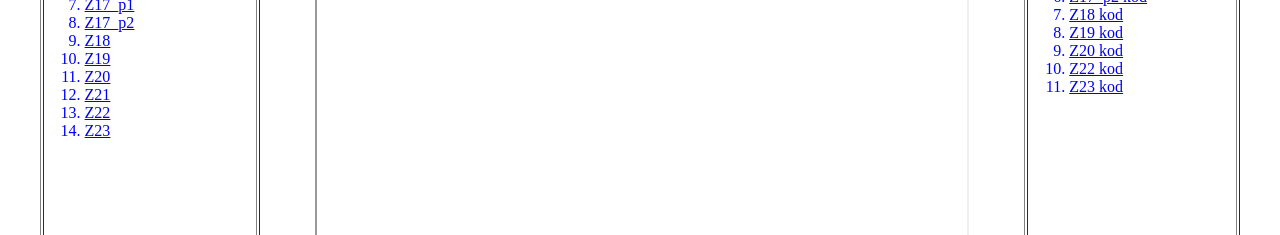
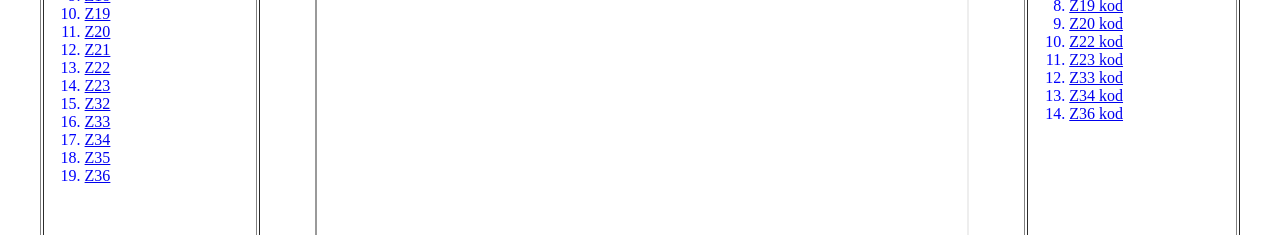
Before and after one commit to SYNEGRA1488/cssmain, a plain HTML site: page index.html in a window 1280 px wide. Shown: the part 352-587 px from the top of the page. Drawn offline with Linux system fonts and the light colour scheme.

Commit message:
index.html

```diff
--- a/index.html
+++ b/index.html
@@ -30,6 +30,11 @@ color: blue;
 	<li><a href="zadanie21_liev.html" target="strony">Z21</a></li>
 	<li><a href="zadanie22_liev.html" target="strony">Z22</a></li>
 	<li><a href="zadanie23_liev.html" target="strony">Z23</a></li>
+	<li><a href="zadanie32_liev.html" target="strony">Z32</a></li>
+	<li><a href="zadanie33_liev.html" target="strony">Z33</a></li>
+	<li><a href="zadanie34_liev.html" target="strony">Z34</a></li>
+	<li><a href="zadanie35_liev.html" target="strony">Z35</a></li>
+	<li><a href="zadanie36_liev.html" target="strony">Z36</a></li>
 
 	</ol>
  <!--<a href="http://www.kuratorium.gda.pl" target="strony">Kuratorium</a>
@@ -52,6 +57,9 @@ color: blue;
 	<li><a href="zadanie20_liev_kod.html" target="strony">Z20 kod</a></li>
 	<li><a href="zadanie22_liev_kod.html" target="strony">Z22 kod</a></li>
 	<li><a href="zadanie23_liev_kod.html" target="strony">Z23 kod</a></li>
+	<li><a href="zadanie33_liev_kod.html" target="strony">Z33 kod</a></li>
+	<li><a href="zadanie34_liev_kod.html" target="strony">Z34 kod</a></li>
+	<li><a href="zadanie36_liev_kod.html" target="strony">Z36 kod</a></li>
 
 </ol>
  <!--<td width=18% align=center><a href="start.html" target="strony">Start</a>-->
```
